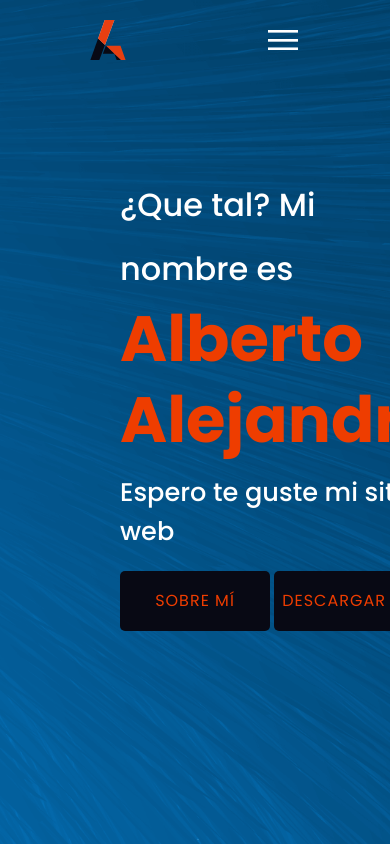
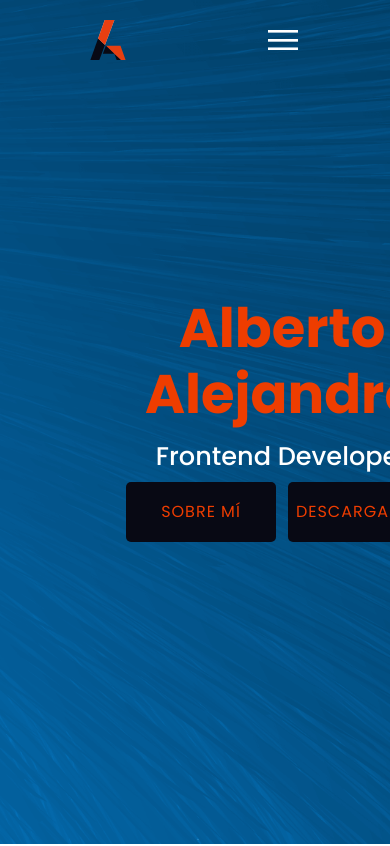
Before and after one commit to albertoalejandro10/old-portfolio, a website: page index.html in a window 390 px wide. Shown: the top 846 px of the page. Drawn offline with Linux system fonts and the light colour scheme.

Commit message:
adjust h1 and h2 titles

```diff
--- a/index.html
+++ b/index.html
@@ -24,10 +24,12 @@
     </header>
     <section class="banner" id="home">
         <div class="textBx">
-            <h1>¿Que tal? Mi nombre es <br><span>Alberto Alejandro</span></h1>
-            <h2>Espero te guste mi sitio web</h2>
-            <a href="#about" class="button principal">Sobre mí</a>
-            <a href="#about" class="button principal">Descargar CV</a>
+            <h1>Alberto Alejandro</h1>
+            <h2>Frontend Developer</h2>
+            <div class="buttons">
+                <a href="#about" class="button principal">Sobre mí</a>
+                <a href="#about" class="button principal">Descargar CV</a>
+            </div>
         </div>
         <div class="all-logo">
             <div class="logoBx">
--- a/main.css
+++ b/main.css
@@ -40,19 +40,13 @@ section {
 }
 
 .banner h1 {
-    font-size: 3em;
-    color: var(--just-white);
-    font-weight: 500;
-}
-
-.banner h1 span {
-    font-size: 1.5em;
+    font-size: 4em;
     font-weight: 700;
     color: var(--secondary-color);
 }
 
 .banner h2 {
-    font-size: 1.5em;
+    font-size: 2em;
     color: var(--just-white);
     font-weight: 500;
 }
@@ -809,7 +803,7 @@ section.dark .toggleDark::before {
     }
 
     .banner h1 {
-        font-size: 2em;
+        font-size: 2.8em;
     }
 
     .banner h2 {
@@ -880,16 +874,12 @@ section.dark .toggleDark::before {
     }
 
     .banner h1 {
-        line-height: 2em;
+        line-height: 1.2em;
+        font-size: 2.4em;
     }
 
     .banner h2 {
         font-size: 1.6em;
-    }
-
-    .banner h1 span {
-        line-height: 1.2em;
-        font-size: 2em;
     }
 
     section {
@@ -910,10 +900,26 @@ section.dark .toggleDark::before {
 @media (max-width: 425px) {
 
     .banner {
-        padding: 0px 120px 40px 120px;
+        padding: 0px 120px 0px 120px;
+    }
+
+    .banner .textBx {
+        text-align: center;
+    }
+
+    .banner .textBx h1 {
+        font-size: 3.4em;
+    }
+
+    .banner .textBx .buttons {
+        display: flex;
+        width: 100%;
+        margin: auto;
+        justify-content: space-between;
     }
 
     .button.principal {
+        margin: 6px;
         width: 150px;
         letter-spacing: 1px;
     }
```
